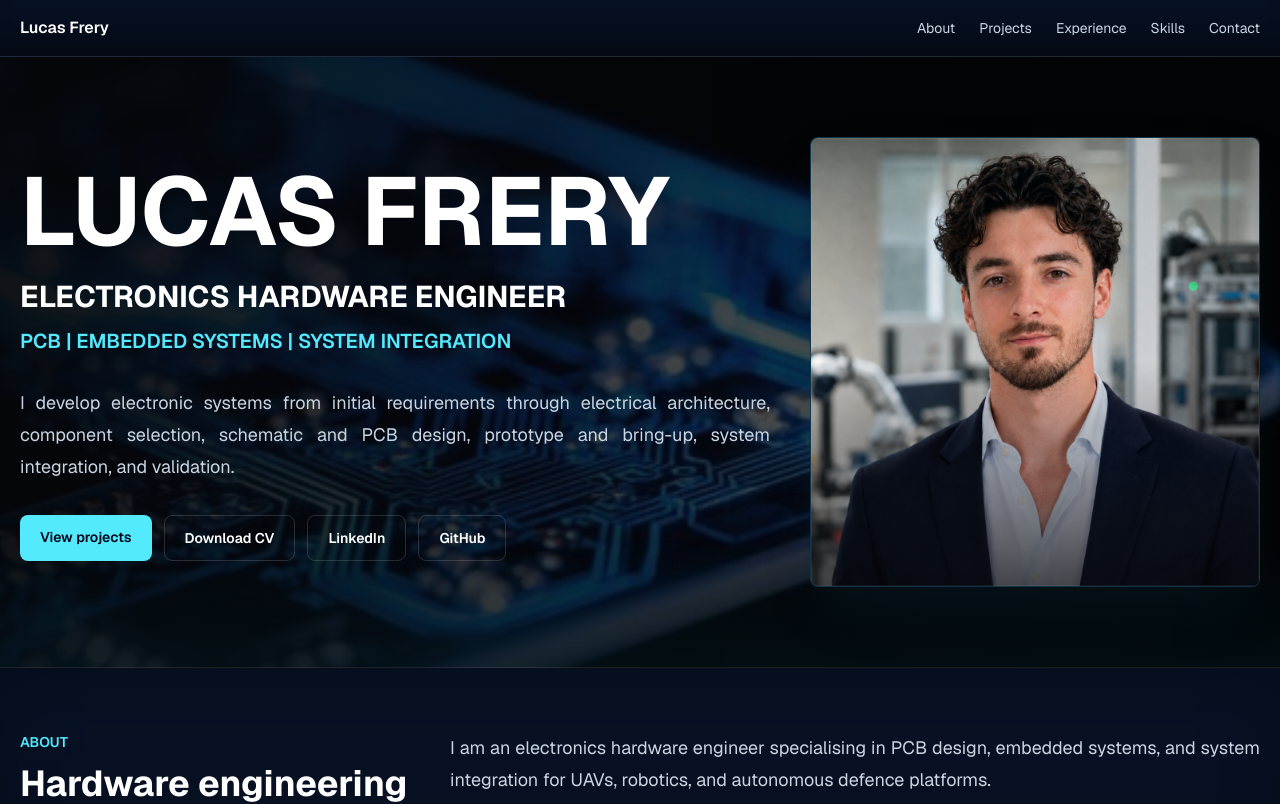
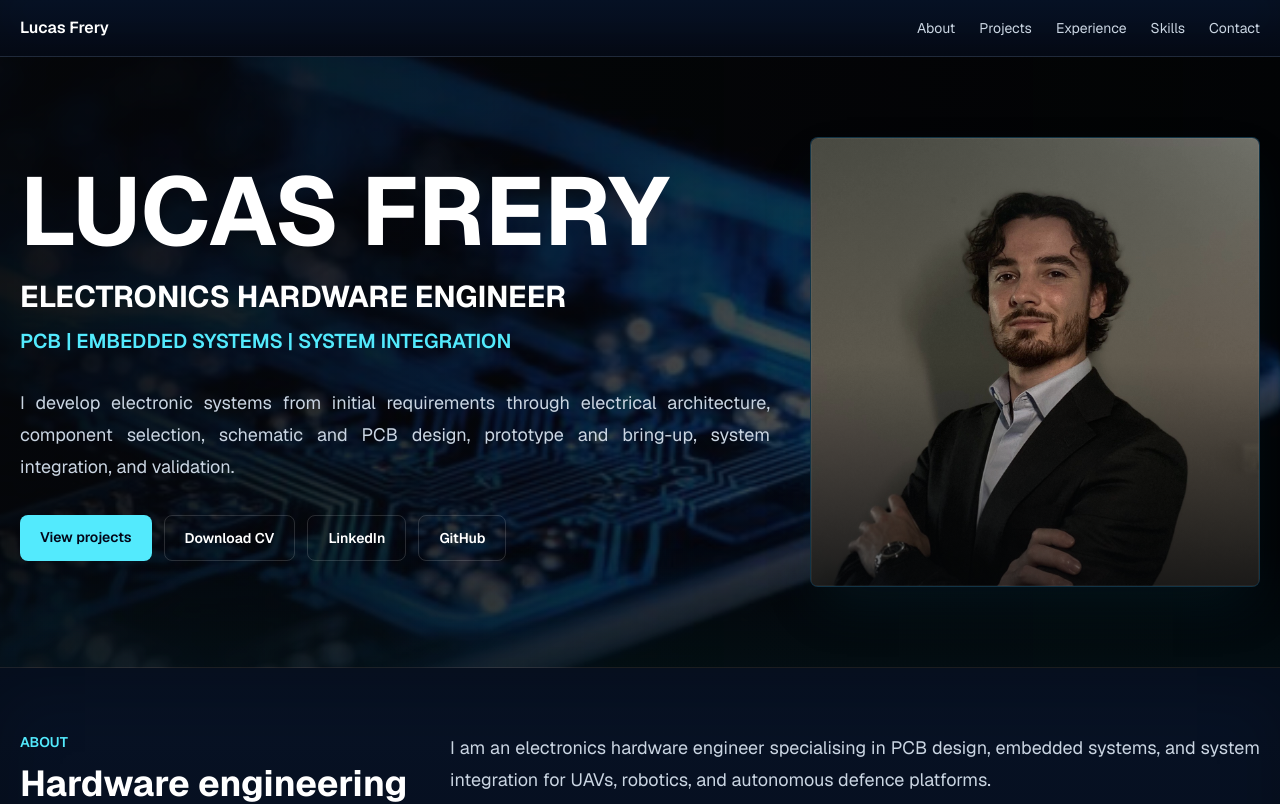
Before and after one commit to lxfry/e-portfolio, a Next.js app: page / in a window 1280 px wide. Shown: the top 804 px of the page. Built offline with nearby package versions, Linux system fonts and the light colour scheme.

Commit message:
profile picture updated

```diff
--- a/src/app/page.tsx
+++ b/src/app/page.tsx
@@ -166,12 +166,12 @@ export default function Home() {
 
           <div className="relative overflow-hidden rounded-lg border border-cyan-300/20 bg-slate-950 shadow-2xl shadow-cyan-950/30">
             <Image
-              src="/lucas-frery-portrait.png"
+              src="/lucas-frery-portrait.jpeg"
               alt="Portrait of Lucas Frery"
-              width={1222}
-              height={1222}
+              width={1536}
+              height={2048}
               preload
-              className="aspect-square w-full object-cover object-[center_28%]"
+              className="aspect-square w-full origin-top-right scale-[1.15] object-cover object-bottom"
               sizes="(max-width: 1024px) 100vw, 36vw"
             />
             <div className="pointer-events-none absolute inset-0 bg-gradient-to-t from-[#05070a]/70 via-transparent to-cyan-950/10" />
```
Also changed, not shown: public/lucas-frery-portrait.jpeg (added).
